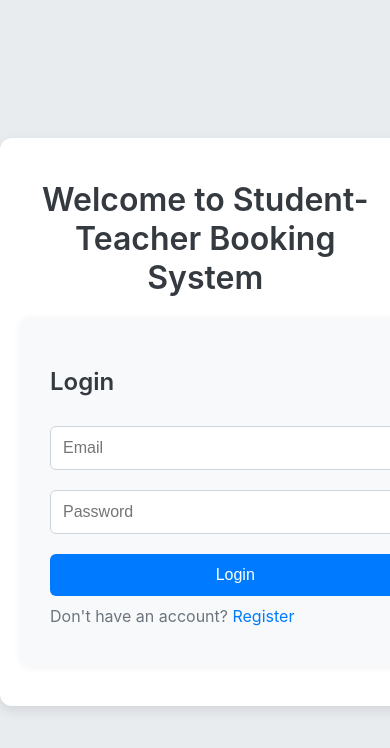
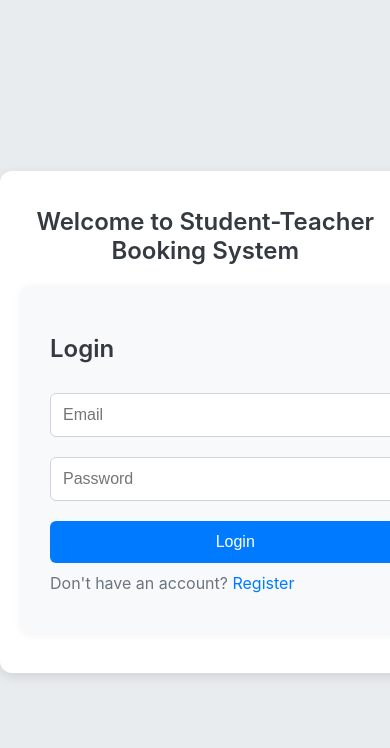
Before and after one commit to Chirag0503/unifiedmentor-projectsubmission, a plain HTML site: page unified mentor final projects/student-teacher-appointment-booking/index.html in a window 390 px wide. Shown: the top 748 px of the page. Drawn offline with Linux system fonts and the light colour scheme.

Commit message:
Update style.css

```diff
--- a/unified mentor final projects/student-teacher-appointment-booking/style.css
+++ b/unified mentor final projects/student-teacher-appointment-booking/style.css
@@ -173,3 +173,8 @@ hr {
     width: auto;
   }
 }
+@media (max-width: 600px) {
+  h1 {
+    font-size: 1.5em; /* Reduce font size on smaller screens */
+  }
+}
```
